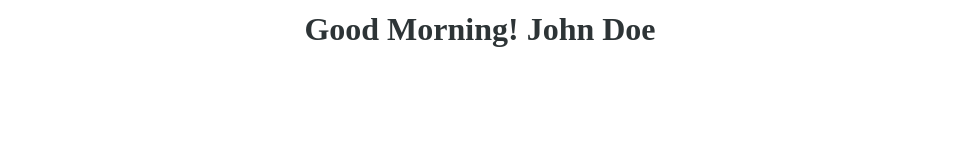
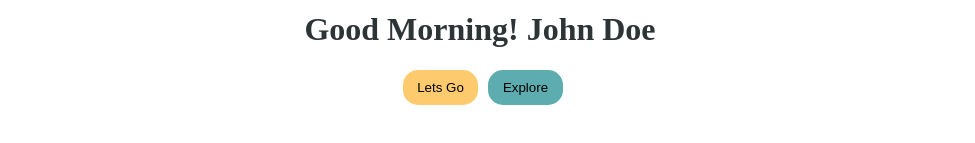
Before and after one commit to nology-tech/react-code-along, a React (Create React App) app: page / in a window 1280 px wide. Shown: the part 409-552 px from the top of the page, without its empty margins (160-1135 px from the left). Built offline with nearby package versions, Linux system fonts and the light colour scheme.

Commit message:
styles buttons

```diff
--- a/src/App.css
+++ b/src/App.css
@@ -6,3 +6,9 @@ header {
 h1 {
   color: #2D3436;
 }
+
+.buttonSection {
+  display: flex;
+  justify-content: center;
+  width: 100vw;
+}
--- a/src/App.jsx
+++ b/src/App.jsx
@@ -3,6 +3,8 @@ import sunrise from "./assets/images/sunrise.png";
 import sun from "./assets/images/sun.png";
 import moon from "./assets/images/moon.png";
 import Nav from "./components/Nav"
+import ButtonLetsGo from "./components/ButtonLetsGo";
+import ButtonExplore from "./components/ButtonExplore";
 
 const App = () => {
   const user = {
@@ -33,6 +35,10 @@ const App = () => {
           Good {greetingTime} {user.firstName} {user.lastName}
         </h1>
       </header>
+      <section className = "buttonSection">
+        <ButtonLetsGo />
+        <ButtonExplore />
+      </section>
     </>
 
 
--- a/src/App.scss
+++ b/src/App.scss
@@ -9,6 +9,8 @@ h1 {
   color: $color-black;
 }
 
-.menu {
-  background-image: url("./assets/images/menu-icon.png");
+.buttonSection {
+  display: flex;
+  justify-content: center;
+  width: 100vw;
 }
--- /dev/null
+++ b/src/components/ButtonExplore/ButtonExplore.jsx
@@ -0,0 +1,12 @@
+import React from 'react'
+import styles from './ButtonExplore.module.scss'
+
+const ButtonExplore = () => {
+    return (
+        <div>
+            <button className = {styles.buttonExplore}>Explore</button>
+        </div>
+    )
+}
+
+export default ButtonExplore
--- /dev/null
+++ b/src/components/ButtonExplore/ButtonExplore.module.css
@@ -0,0 +1,4 @@
+.buttonExplore {
+  margin-left: 4px;
+  background-color: grey;
+}
--- /dev/null
+++ b/src/components/ButtonExplore/ButtonExplore.module.scss
@@ -0,0 +1,10 @@
+@import "../../assets/sass/variables.module.scss";
+
+.buttonExplore {
+    height: 35px;
+    width: 75px;
+    margin-right: 10px;
+    background-color: $color-primary;
+    border-radius: 15px;
+    border: none;
+}
--- /dev/null
+++ b/src/components/ButtonExplore/index.js
@@ -0,0 +1,3 @@
+import ButtonExplore from "./ButtonExplore";
+
+export default ButtonExplore;
--- /dev/null
+++ b/src/components/ButtonLetsGo/ButtonLetsGo.jsx
@@ -0,0 +1,10 @@
+import React from 'react'
+import styles from './ButtonLetsGo.module.scss'
+
+const ButtonLetsGo = () => {
+    return (
+        <button className = {styles.buttonLetsGo}>Lets Go</button>
+    )
+}
+
+export default ButtonLetsGo
--- /dev/null
+++ b/src/components/ButtonLetsGo/ButtonLetsGo.module.css
@@ -0,0 +1,4 @@
+.buttonLetsGo {
+  margin-right: 10px;
+  color: red !important;
+}
--- /dev/null
+++ b/src/components/ButtonLetsGo/ButtonLetsGo.module.scss
@@ -0,0 +1,10 @@
+@import "../../assets/sass/variables.module.scss";
+
+.buttonLetsGo {
+    height: 35px;
+    width: 75px;
+    margin-right: 10px;
+    background-color: $color-secondary;
+    border-radius: 15px;
+    border: none;
+}
--- /dev/null
+++ b/src/components/ButtonLetsGo/index.js
@@ -0,0 +1,3 @@
+import ButtonLetsGo from "./ButtonLetsGo";
+
+export default ButtonLetsGo
```
